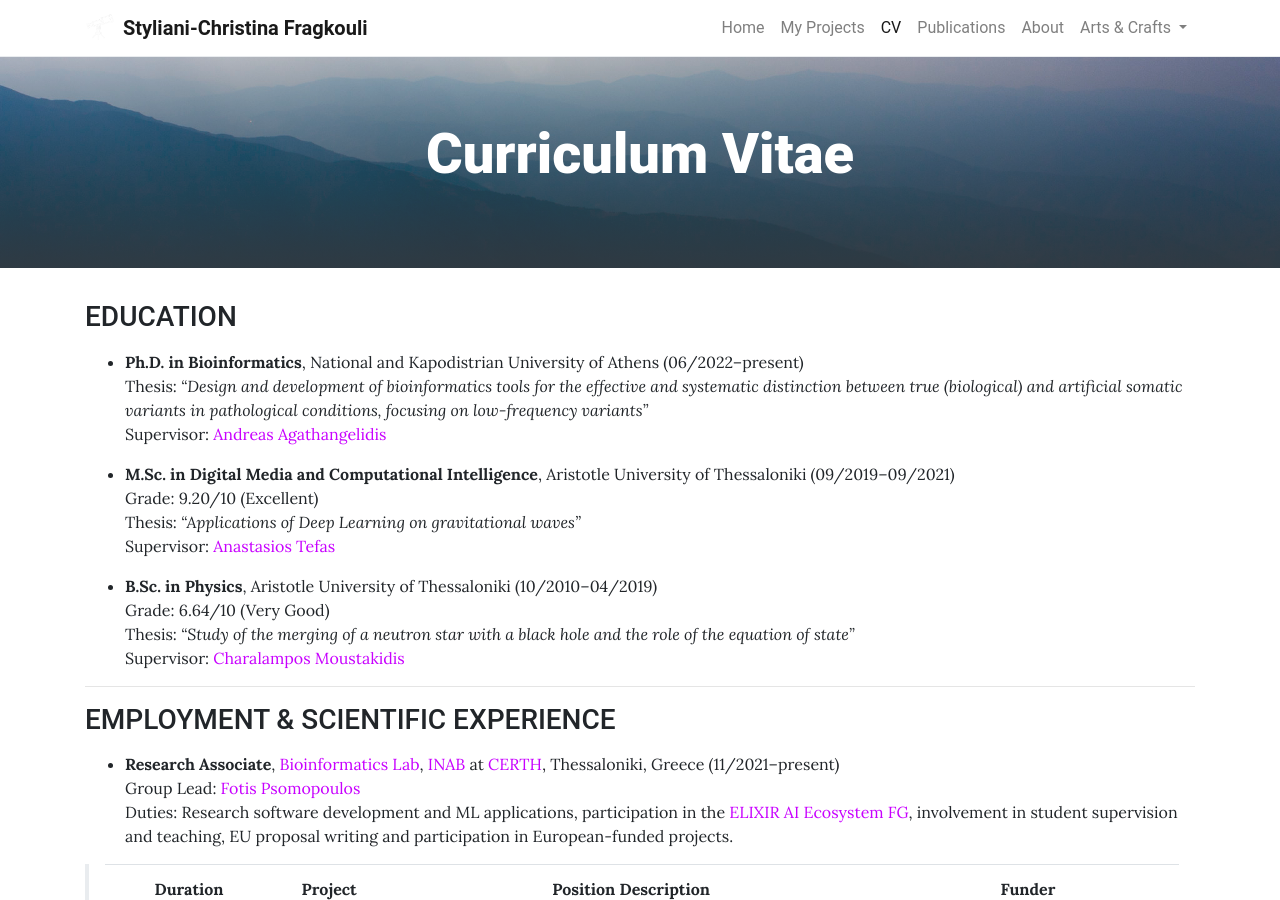
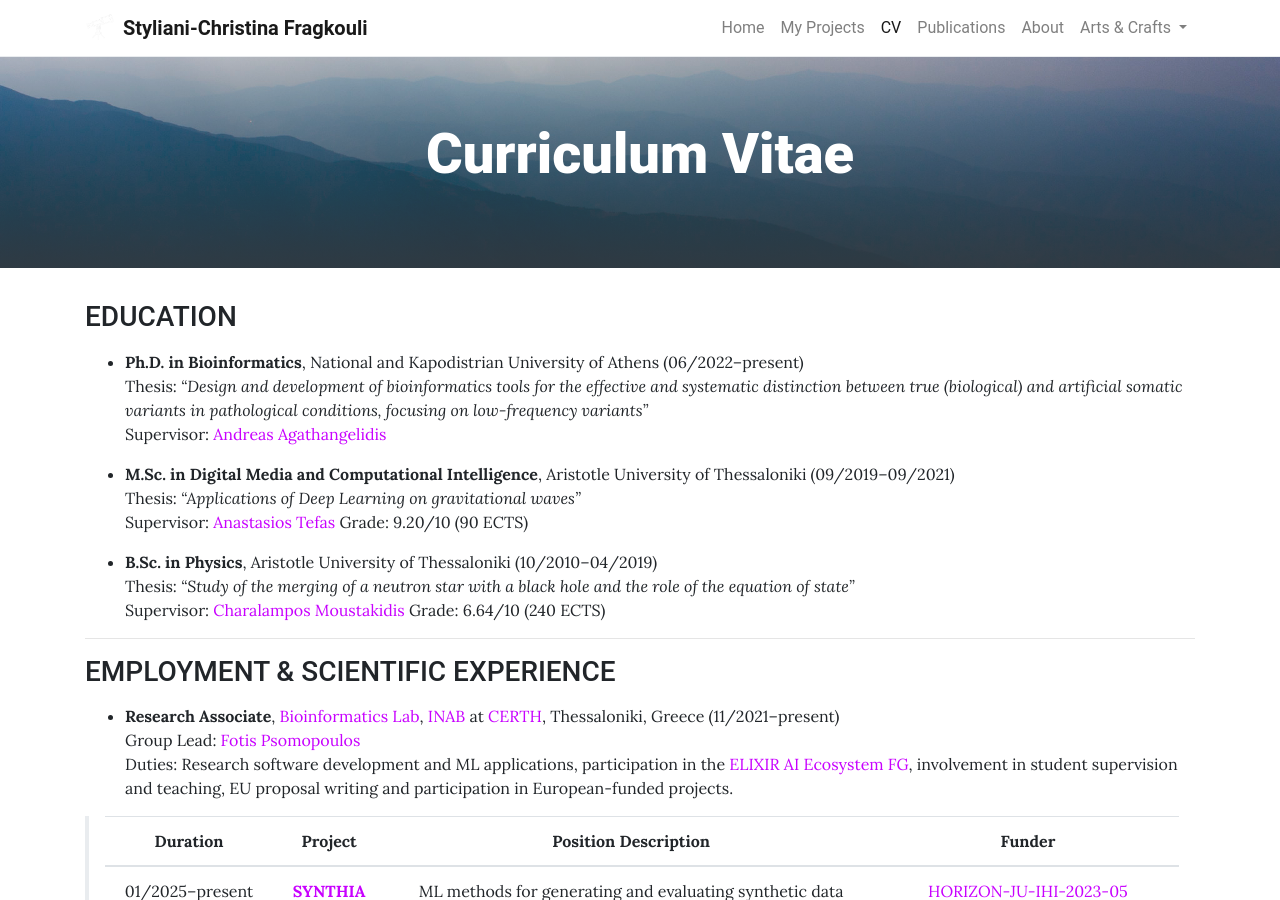
Before and after one commit to sfragkoul/sfragkoul.github.io, a Jekyll site: the page built from pages/CV.md, in a window 1280 px wide and 900 px high. Built offline with Jekyll 4.4.1, drawn with Linux system fonts in a browser that asks for light colours.

Commit message:
Update CV.md

```diff
--- a/pages/CV.md
+++ b/pages/CV.md
@@ -13,14 +13,14 @@ background: /assets/img/groupLogo/CV.jpg
   Supervisor: [Andreas Agathangelidis](https://scholar.google.com/citations?user=IhoRB4AAAAAJ&hl=en)
 
 - **M.Sc. in Digital Media and Computational Intelligence**, Aristotle University of Thessaloniki (09/2019–09/2021)
-  Grade: 9.20/10 (Excellent)
   Thesis: *"Applications of Deep Learning on gravitational waves"*
   Supervisor: [Anastasios Tefas](https://scholar.google.com/citations?user=4stOS3YAAAAJ&hl=en)
+  Grade: 9.20/10 (90 ECTS)
 
 - **B.Sc. in Physics**, Aristotle University of Thessaloniki (10/2010–04/2019)
-  Grade: 6.64/10 (Very Good)
   Thesis: *"Study of the merging of a neutron star with a black hole and the role of the equation of state"*
   Supervisor: [Charalampos Moustakidis](https://scholar.google.com/citations?user=7qdKh78AAAAJ&hl=en)
+  Grade: 6.64/10 (240 ECTS)
 
 ---
 
```
